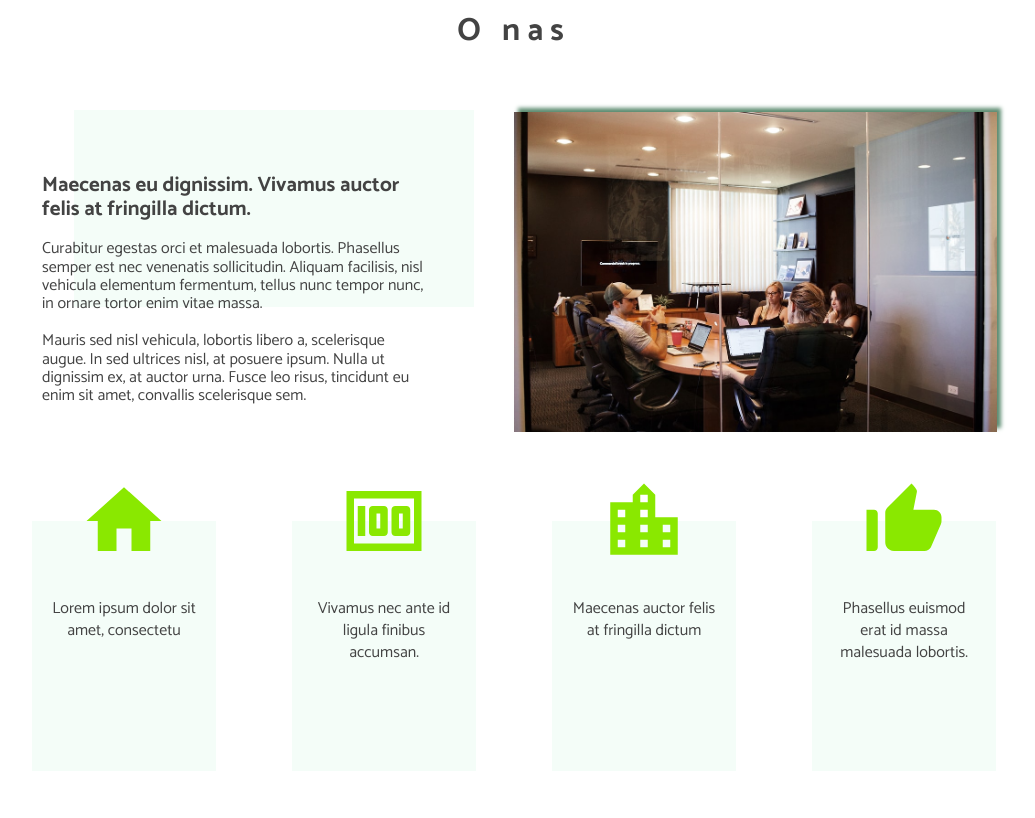
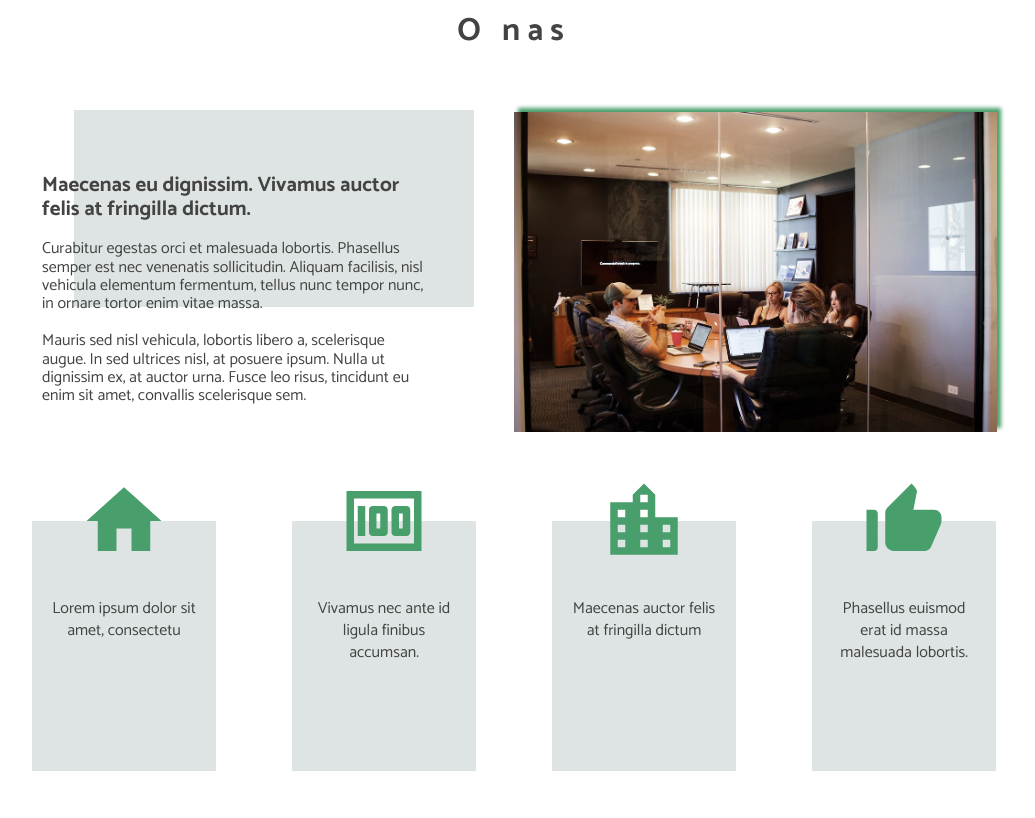
Before and after one commit to pawelkochowicz/secondHouseSite, a website: page src/content/index.html in a window 1280 px wide. Shown: the part 1462-2280 px from the top of the page, without its empty margins (126-1161 px from the left). Drawn offline with nearby package versions, Linux system fonts and the light colour scheme; files that its build step writes are made by us from their sources; a script that the page names is missing; files whose address does not match are found by name; a web font is replaced by a local one.

Commit message:
change colors...

```diff
--- a/src/content/index.html
+++ b/src/content/index.html
@@ -138,19 +138,19 @@
     </section>
     <section class="features">
       <div class="features__text">
-        <img class="features__icon" src="assets/img/home-24px 2.svg" alt="">
+        <img class="features__icon" src="assets/img/home-24px 3.svg" alt="">
         <p class="features__description">Lorem ipsum dolor sit amet, consectetu </p>
       </div>
       <div class=features__text>
-        <img class="features__icon" src="assets/img/money-24px 1.svg" alt="">
+        <img class="features__icon" src="assets/img/money-24px 2.svg" alt="">
         <p class="features__description">Vivamus nec ante id ligula finibus accumsan.</p>
       </div>
       <div class=features__text>
-        <img class="features__icon" src="assets/img/location_city-24px 1.svg" alt="">
+        <img class="features__icon" src="assets/img/location_city-24px 2.svg" alt="">
         <p class="features__description">Maecenas auctor felis at fringilla dictum</p>
       </div>
       <div class=features__text>
-        <img class="features__icon" src="assets/img/thumb_up_alt-24px 1.svg" alt="">
+        <img class="features__icon" src="assets/img/thumb_up_alt-24px 2.svg" alt="">
         <p class="features__description">Phasellus euismod erat id massa malesuada lobortis.</p>
       </div>
     </section>
--- a/src/scss/_variables.scss
+++ b/src/scss/_variables.scss
@@ -1,3 +1,3 @@
-$mainColor: #5D8C71;
-$backgroundColor: rgba(196, 242, 216, 0.19);
-$btnColor: #ADD9C9;
+$mainColor: #499F6B;
+$backgroundColor: rgba(24, 65, 57, 0.14);
+$btnColor: #499F6B;
```
Also changed, not shown: src/assets/img/home-24px 3.svg (added), src/assets/img/location_city-24px 2.svg (added), src/assets/img/money-24px 2.svg (added), src/assets/img/thumb_up_alt-24px 2.svg (added).
